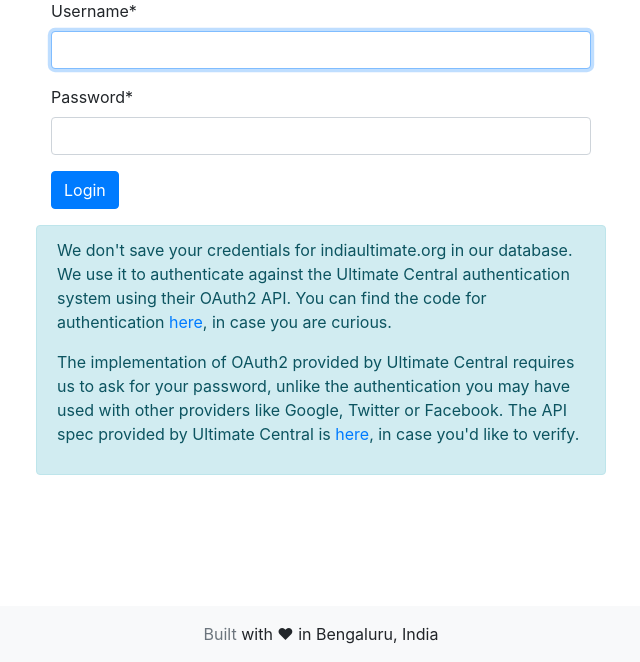
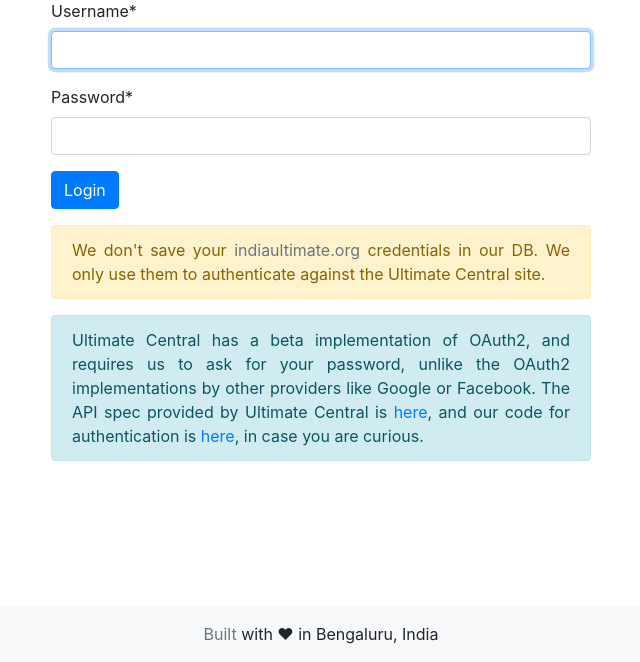
Before and after one commit to india-ultimate/sotg-accreditation-tracker, a Django app: page /accounts/login/ in a window 1280 px wide. Shown: the part 138-800 px from the top of the page, without its empty margins (319-959 px from the left). Run offline with Django 3.2, Linux system fonts and the light colour scheme; some libraries are stand-ins or nearby versions.

Commit message:
Separate out the technical explanation on the login page

```diff
--- a/tracker/templates/registration/login.html
+++ b/tracker/templates/registration/login.html
@@ -31,24 +31,19 @@
     <div class="row">
         <div class="col-3">
         </div>
-        <div class="col-6 alert alert-info" role="alert">
-            <div>
-                <p>
-                    We don't save your credentials for indiaultimate.org in our
-                    database. We use it to authenticate against the Ultimate
-                    Central authentication system using their OAuth2 API. You
-                    can find the code for authentication <a href="https://github.com/thatte-idli-kaal-soup/sotg-accreditation-tracker/blob/master/tracker/auth.py">here</a>, in case you are curious.
-                </p>
-                <p>
-                    The implementation of OAuth2 provided by Ultimate Central
-                    requires us to ask for your password, unlike the
-                    authentication you may have used with other providers like
-                    Google, Twitter or Facebook. The API spec provided by
-                    Ultimate Central is <a href="https://docs.google.com/document/d/148SFmTpsdon5xoGpAeNCokrpaPKKOSDtrLNBHOIq5c4/edit#heading=h.px865pu3sfvw">here</a>, in case you'd like to verify.
-                </p>
+        <div class="col-6">
+            <div class="alert alert-warning text-justify" role="alert">
+                We don't save your <span class="text-muted">indiaultimate.org</span>
+                credentials in our DB. We only use them to authenticate against
+                the Ultimate Central site.
+            </div>
+            <div class="alert alert-info text-justify" role="alert">
+                Ultimate Central has a beta implementation of OAuth2, and
+                requires us to ask for your password, unlike the OAuth2
+                implementations by other providers like Google or Facebook.
+                The API spec provided by Ultimate Central is <a href="https://docs.google.com/document/d/148SFmTpsdon5xoGpAeNCokrpaPKKOSDtrLNBHOIq5c4/edit#heading=h.px865pu3sfvw">here</a>,
+                and our code for authentication is <a href="https://github.com/thatte-idli-kaal-soup/sotg-accreditation-tracker/blob/master/tracker/auth.py">here</a>, in case you are curious.
             </div>
         </div>
     </div>
-
-
 {% endblock %}
```
